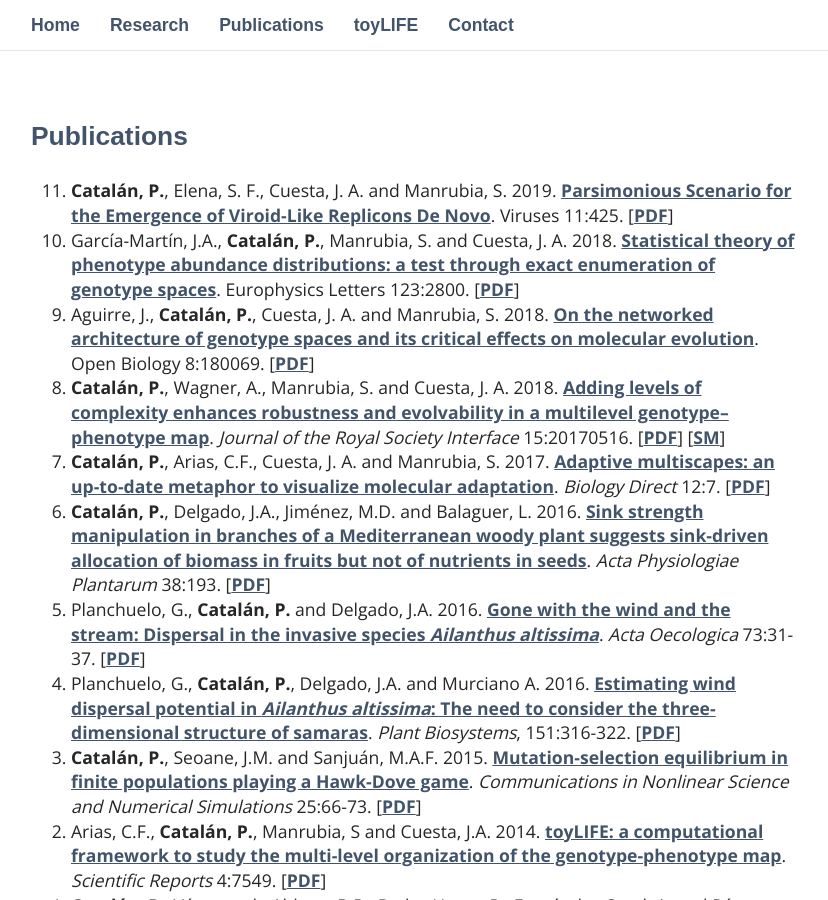
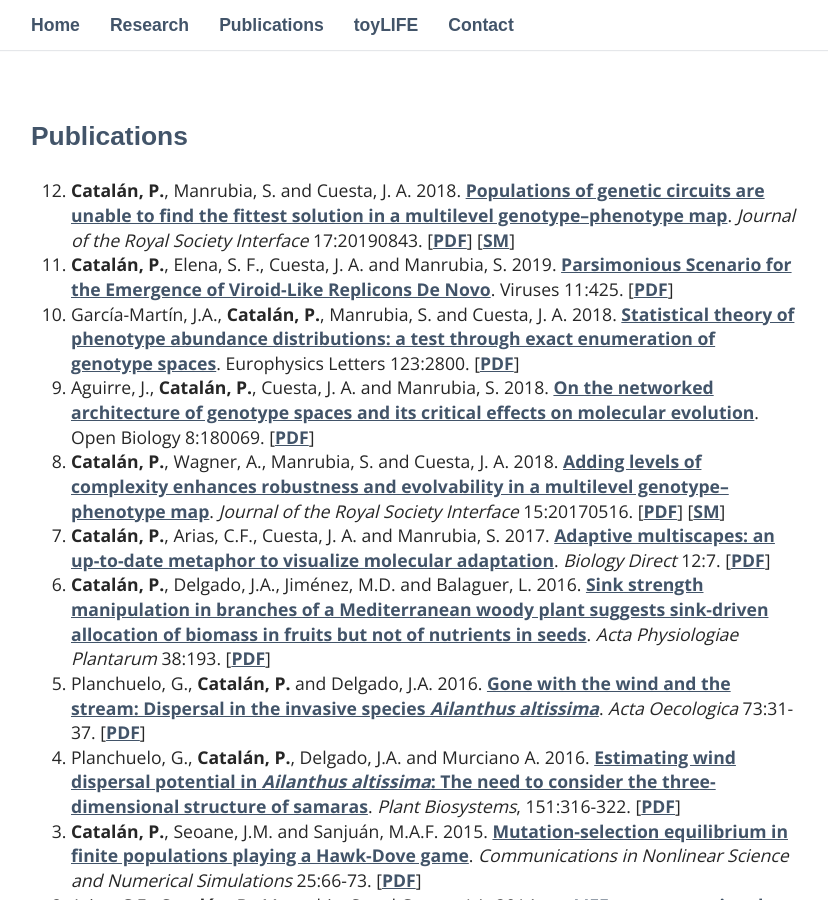
Before and after one commit to PabloCatalan/pablocatalan.github.io, a Jekyll site: the page built from _pages/02_publications.md, in a window 1280 px wide and 900 px high. Shown: the whole window, without its empty margins (224-1052 px from the left). Built offline with Jekyll 4.4.1, drawn with Linux system fonts in a browser that asks for light colours; some web fonts are replaced.

Commit message:
Update 02_publications.md

```diff
--- a/_pages/02_publications.md
+++ b/_pages/02_publications.md
@@ -4,6 +4,7 @@ title: Publications
 permalink: /publications/
 ---
 
+0. **Catalán, P.**, Manrubia, S. and Cuesta, J. A. 2018. [Populations of genetic circuits are unable to find the fittest solution in a multilevel genotype–phenotype map](https://royalsocietypublishing.org/doi/10.1098/rsif.2019.0843). *Journal of the Royal Society Interface* 17:20190843. [[PDF](/papers/catalan2020_patterns.pdf)] [[SM](/papers/catalan2020_patterns_Supp.pdf)]
 0. **Catalán, P.**, Elena, S. F., Cuesta,  J. A. and  Manrubia, S. 2019. [Parsimonious Scenario for the
   Emergence of Viroid-Like Replicons De Novo](https://www.mdpi.com/1999-4915/11/5/425/htm). Viruses
     11:425. [[PDF](/papers/catalan2019_parsimonius_emergence_viroids.pdf)]
```
